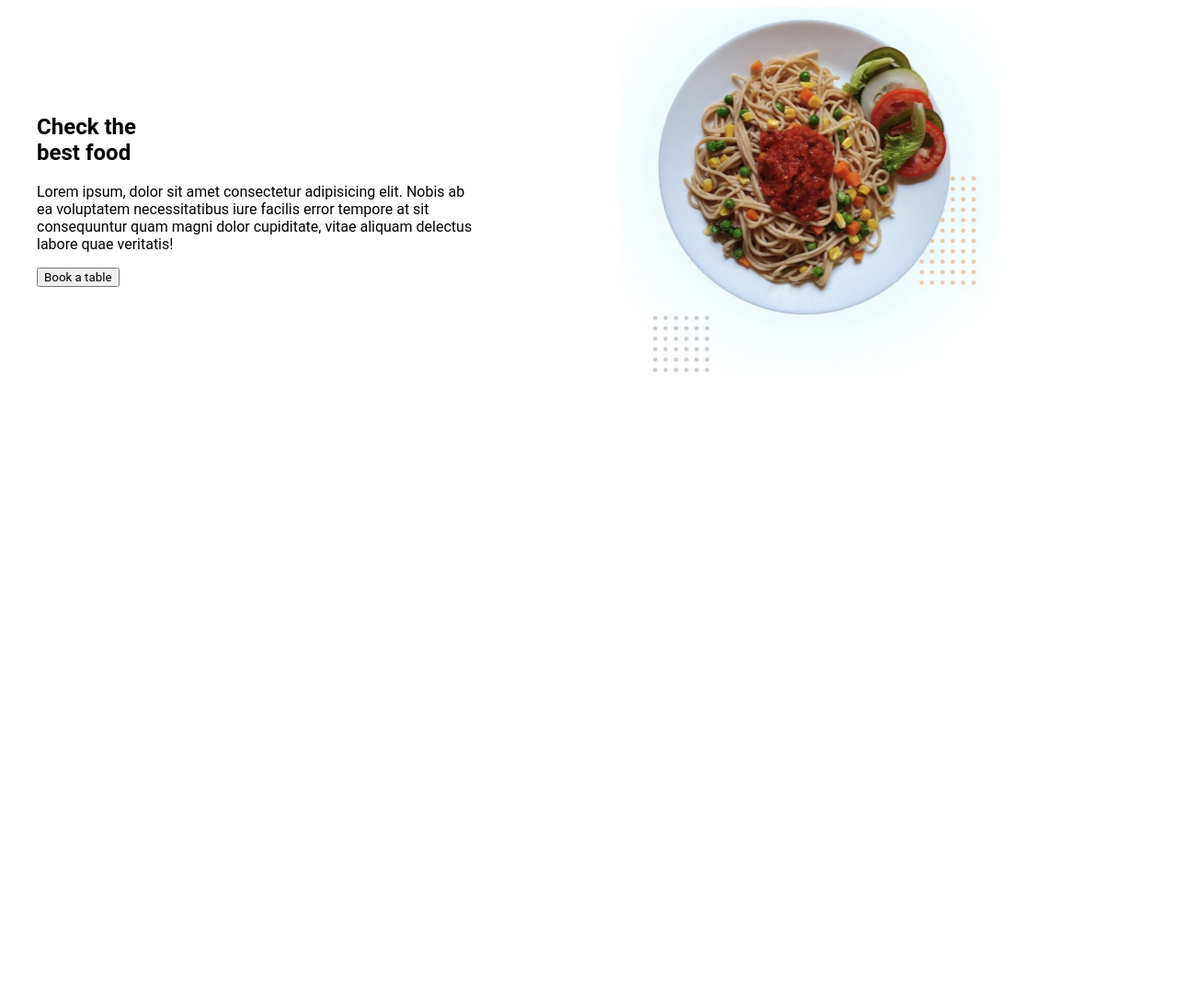
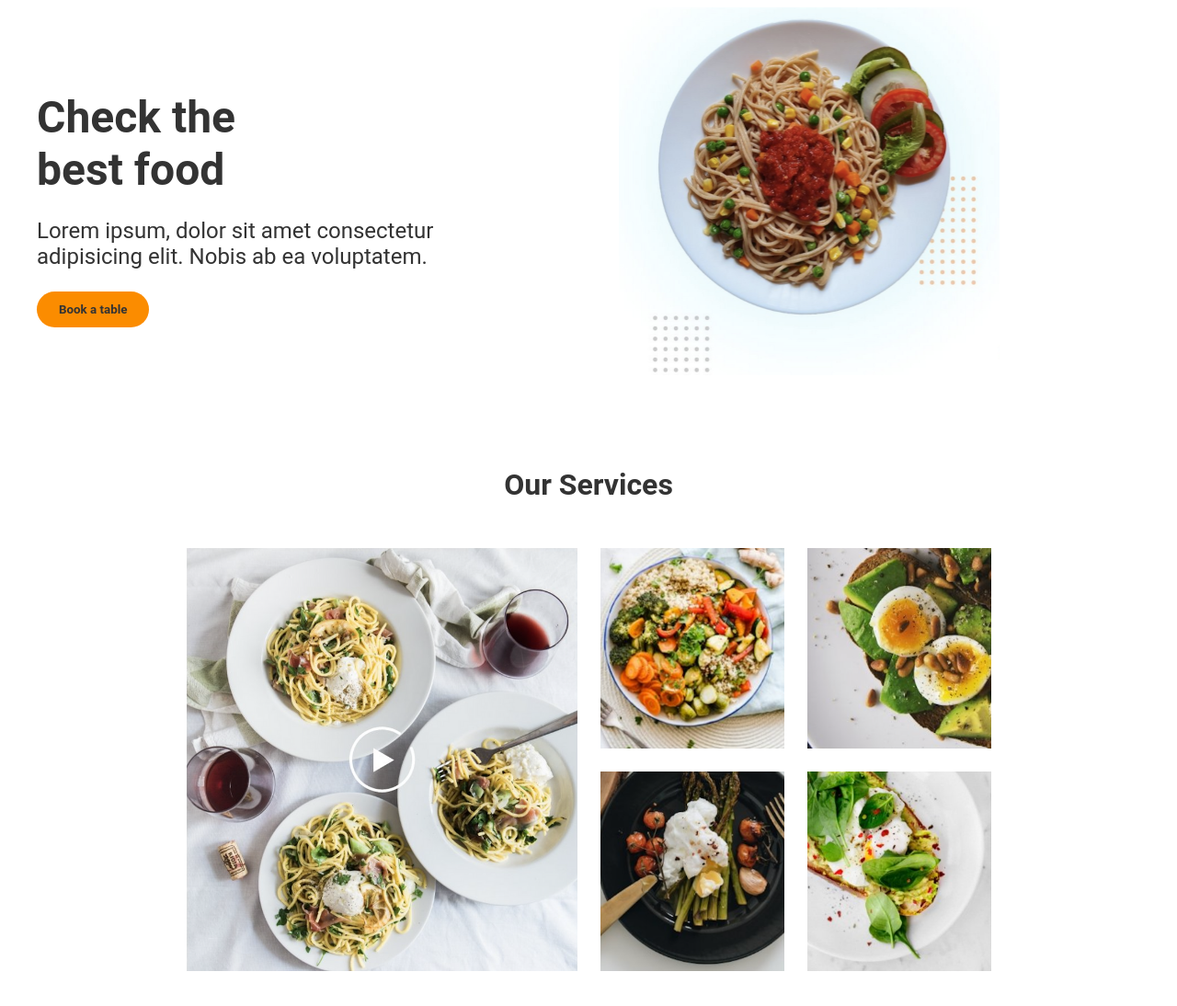
Before and after one commit to AngelTJC/cursoBasicoCssGrid, a plain HTML site: page proyecto/index.html in a window 1280 px wide. Shown: the whole page at 92% size. Before the commit the page ends 800 px from the top, so only its background shows below. Drawn offline with Linux system fonts and the light colour scheme.

Commit message:
Creando la seccion 'dishes' con grid

```diff
--- a/proyecto/index.html
+++ b/proyecto/index.html
@@ -1,5 +1,6 @@
 <!DOCTYPE html>
 <html lang="en">
+
 <head>
     <meta charset="UTF-8">
     <meta http-equiv="X-UA-Compatible" content="IE=edge">
@@ -7,16 +8,33 @@
     <title>Document</title>
     <link rel="stylesheet" href="./style.css">
 </head>
+
 <body>
     <main>
         <section class="hero">
             <div class="info">
-                <h1>Check the <br> best food</h1>
-                <p>Lorem ipsum, dolor sit amet consectetur adipisicing elit. Nobis ab ea voluptatem necessitatibus iure facilis error tempore at sit consequuntur quam magni dolor cupiditate, vitae aliquam delectus labore quae veritatis!</p>
-                <button>Book a table</button>
+                <h1 class="info-title">Check the <br> best food</h1>
+                <p class="info-subtitle">
+                    Lorem ipsum, dolor sit amet consectetur adipisicing elit. Nobis ab ea voluptatem.
+                </p>
+                <button class="info-button">
+                    Book a table
+                </button>
             </div>
             <img class="hero-image" src="./images/hero.png" alt="Plato de pasta con vegetales">
         </section>
+
+        <section class="dishes">
+            <h2 class="dishes-title">Our Services</h2>
+            <div class="dishes-grid">
+                <img class="dishes-item dishes-item__big" src="./images/video.png" alt="Una mesa con platos de pasta">
+                <img class="dishes-item" src="./images/dish1.png" alt="Bowl de vegetales">
+                <img class="dishes-item" src="./images/dish2.png" alt="Bowl de vegetales">
+                <img class="dishes-item" src="./images/dish3.png" alt="Bowl de vegetales">
+                <img class="dishes-item" src="./images/dish4.png" alt="Bowl de vegetales">
+            </div>
+        </section>
     </main>
 </body>
+
 </html>
--- a/proyecto/style.css
+++ b/proyecto/style.css
@@ -19,6 +19,58 @@ main {
     object-fit: contain;
 }
 
-.info{
+.info {
     align-self: center;
 }
+
+.info-title {
+    color: #333;
+    font-size: 3rem;
+    font-weight: bold;
+    margin-bottom: 24px;
+}
+
+.info-subtitle {
+    color: #333;
+    font-size: 1.5rem;
+    margin-bottom: 24px;
+}
+
+.info-button {
+    border: none;
+    border-radius: 20px;
+    color: #333;
+    background-color: #fb8c00;
+    font-weight: bold;
+    padding: 12px 24px;
+}
+
+.dishes {
+    margin: 100px 0;
+}
+
+.dishes-title{
+    color: #333;
+    font-weight: bold;
+    text-align: center;
+    margin-bottom: 50px;
+    font-size: 2rem;
+}
+
+.dishes-grid {
+    display: grid;
+    grid-template-columns: repeat(4, minmax(150px, 200px));
+    grid-auto-rows: 1fr;
+    gap: 25px;
+    justify-content: center;
+}
+
+.dishes-item {
+    width: 100%;
+    height: 100%;
+    object-fit: cover;
+}
+
+.dishes-item__big {
+    grid-area: 1/1/3/3;
+}
```
